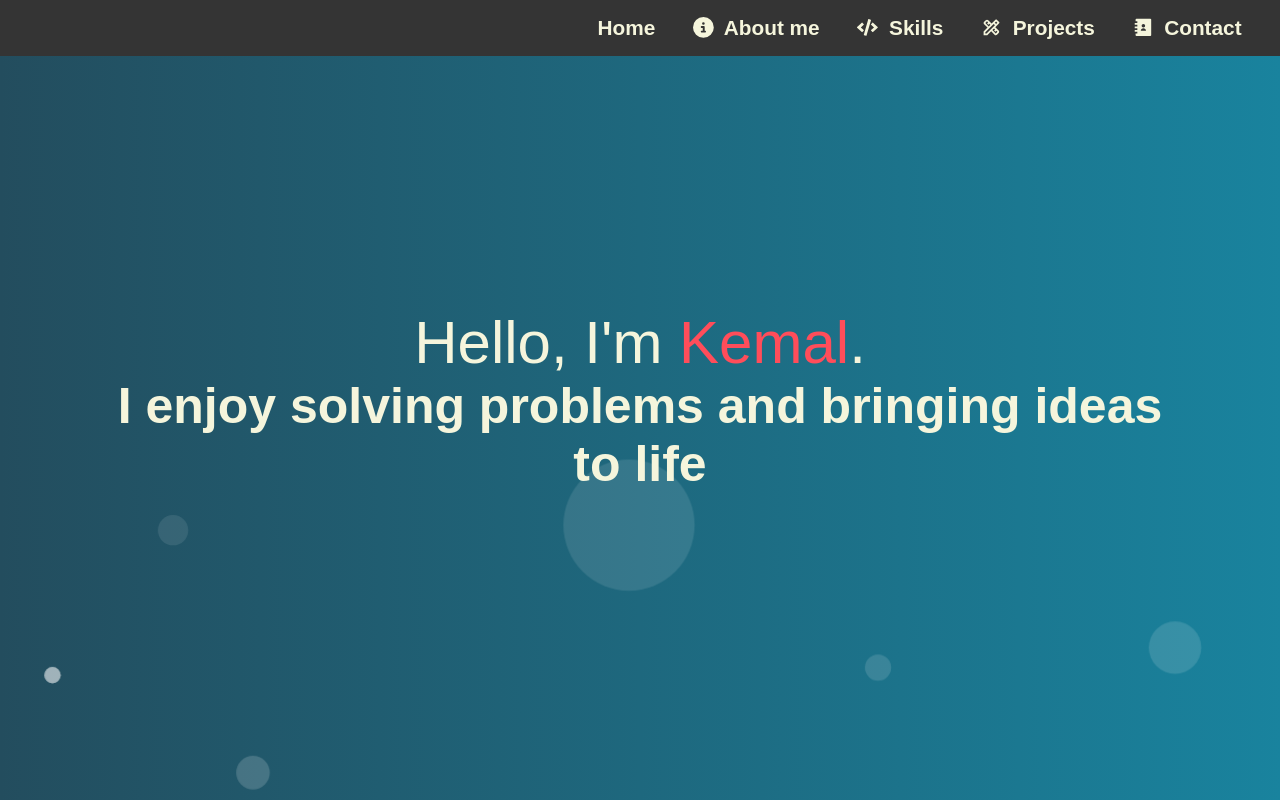
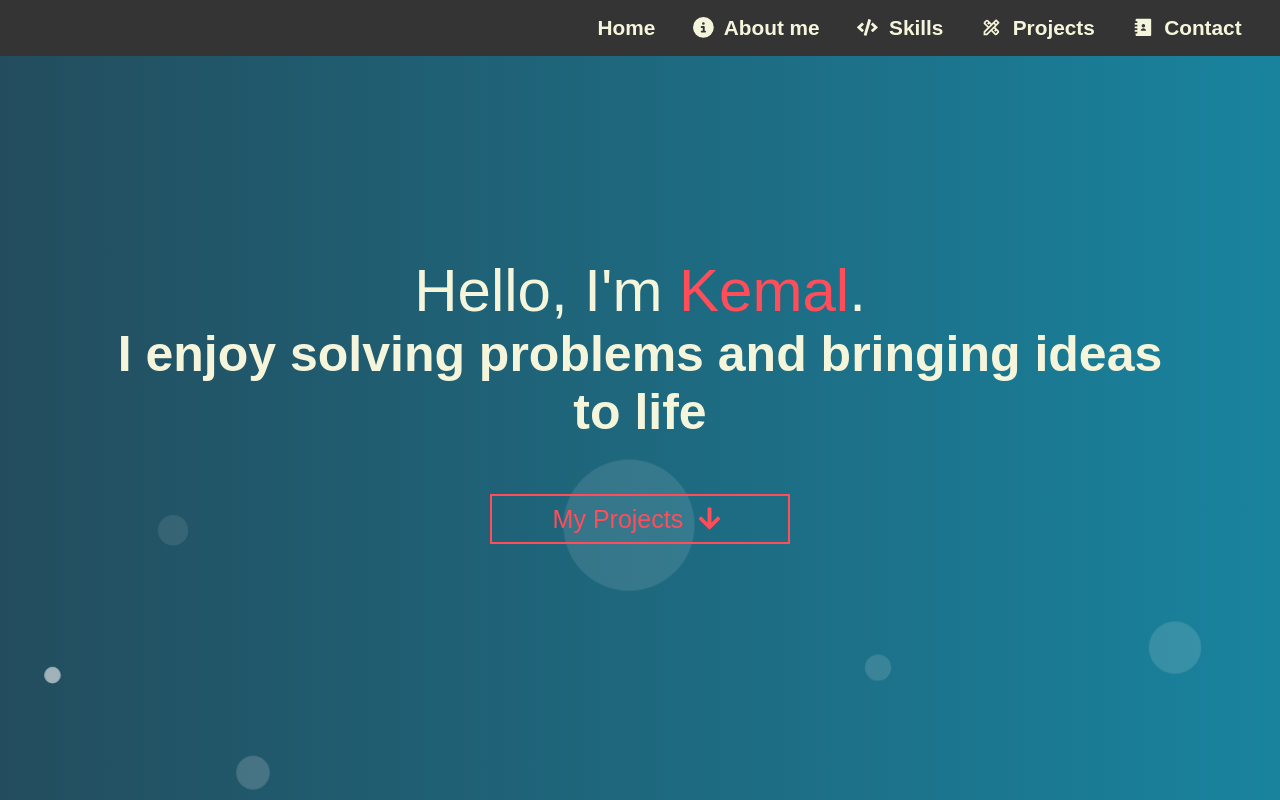
Before and after one commit to KemalYukselir/portfolio-website, a React (Create React App) app: page / in a window 1280 px wide. Shown: the top 800 px of the page. Built offline with nearby package versions, Linux system fonts and the light colour scheme.

Commit message:
commented terminal screen temporarily. added my projects button

```diff
--- a/src/Components/Home.js
+++ b/src/Components/Home.js
@@ -1,19 +1,31 @@
 import React from 'react';
 import Navigation from './NavigationBar';
-import { FaReact } from "react-icons/fa";
-import { FaRegTrashAlt } from "react-icons/fa";
-import { AiOutlinePlus } from "react-icons/ai";
+import { FaArrowDown } from "react-icons/fa";
+// import { FaReact } from "react-icons/fa";
+// import { FaRegTrashAlt } from "react-icons/fa";
+// import { AiOutlinePlus } from "react-icons/ai";
 
 const Home = () => {
+  const scrollToProjects = () => {
+    const projectsSection = document.getElementById('projects'); // Target the "projects" section
+    if (projectsSection) {
+      const topOffset = projectsSection.offsetTop; // Get the top position relative to the document
+      window.scrollTo({
+        top: topOffset,
+        behavior: 'smooth', // Enable smooth scrolling
+      });
+    }
+  };
   return (
     <div className='home-container'>
       <Navigation />
       <div className="home-section">
           <div className='home-heading-section'>
-          <h1 id="primary-heading">
-            Hello, I'm&nbsp;<span style={{ color: '#ff4d5a' }}>Kemal</span>.
-          </h1>
+            <h1 id="primary-heading">
+              Hello, I'm&nbsp;<span style={{ color: '#ff4d5a' }}>Kemal</span>.
+            </h1>
             <h2>I enjoy solving problems and bringing ideas to life</h2>
+            <button onClick={scrollToProjects} className="scroll-button"><span>My Projects</span><FaArrowDown className="navBar-icon"/></button>
           </div>
 
           {/* <div className='terminal-screen'>
```
